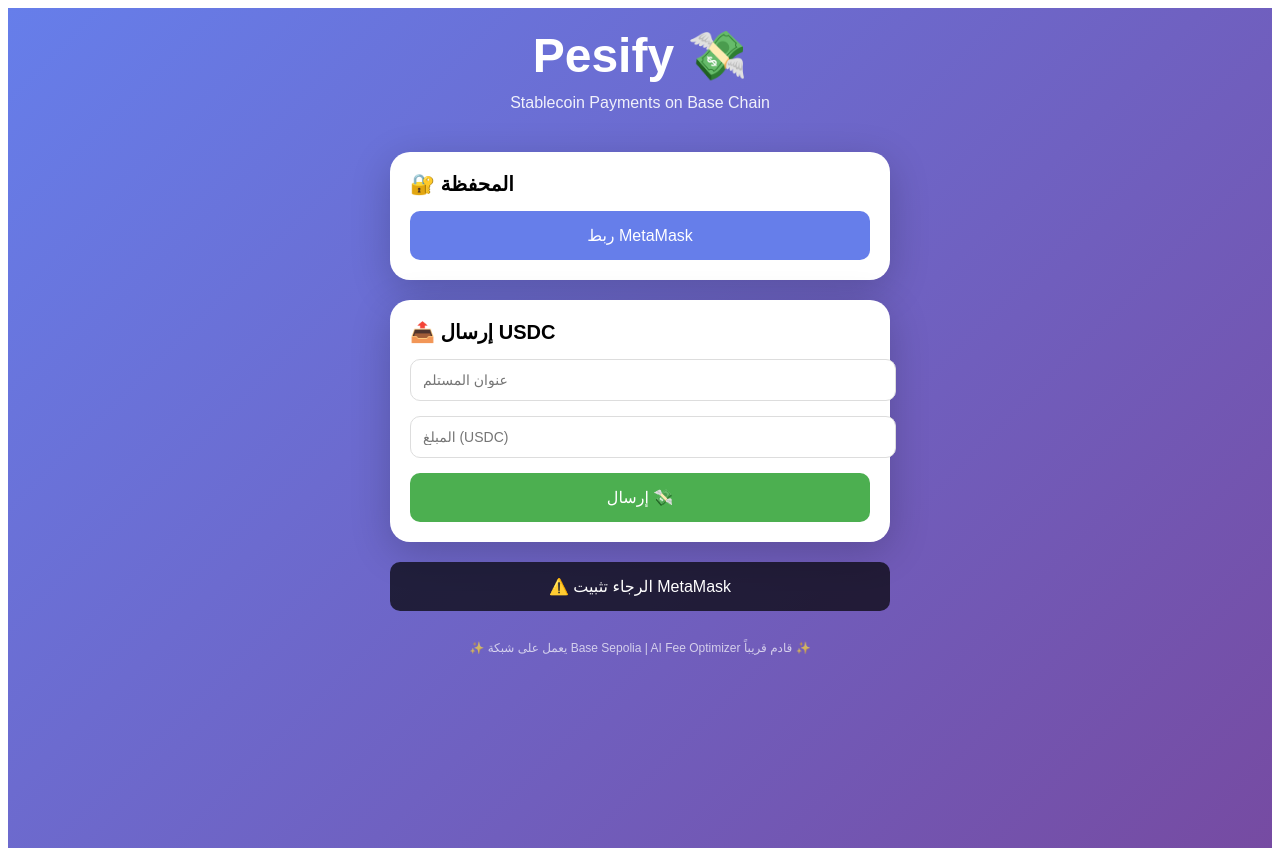
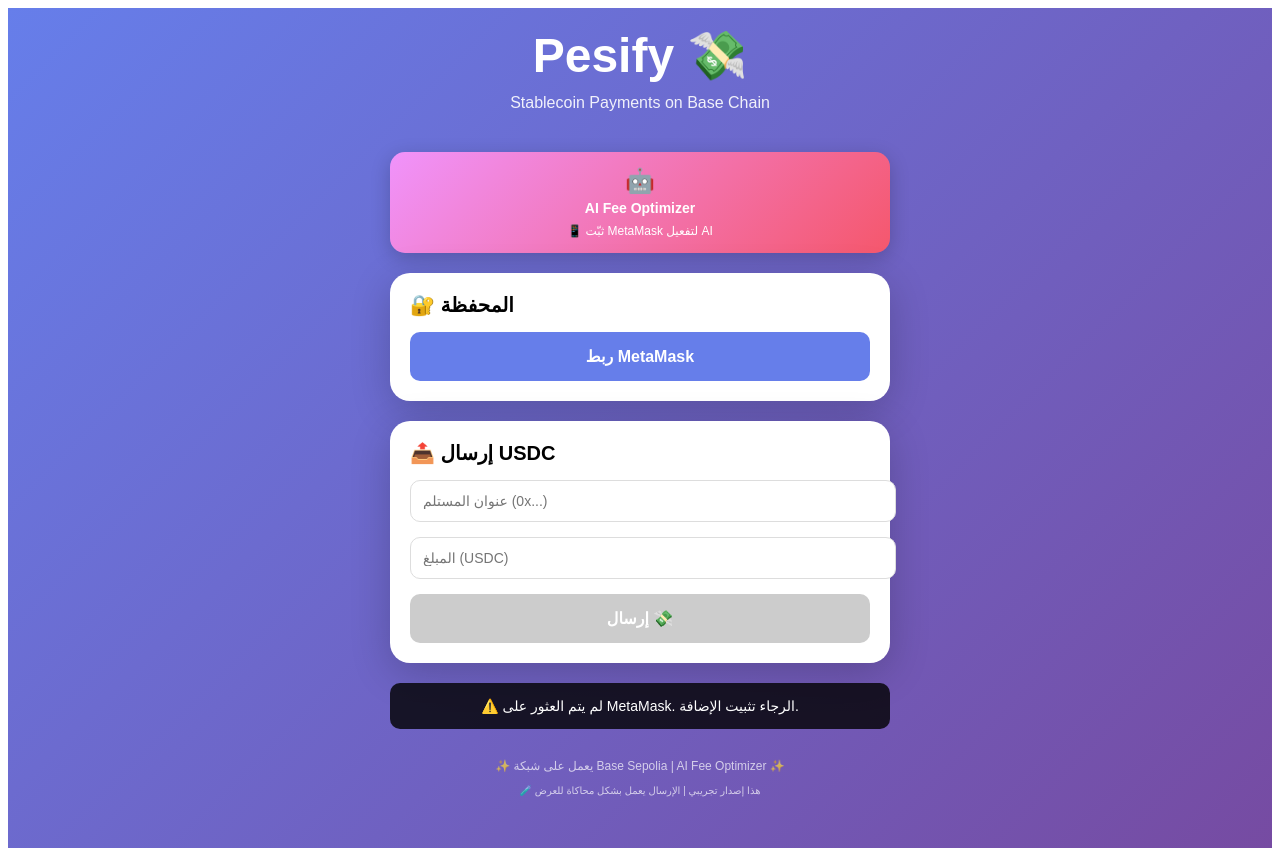
Before and after one commit to Mb4252/sudan-market-, a Next.js app: page / in a window 1280 px wide. Both pictures are taken after a click on the button "ربط MetaMask". Built offline with nearby package versions, Linux system fonts and the light colour scheme.

Commit message:
Update page.tsx

```diff
--- a/app/page.tsx
+++ b/app/page.tsx
@@ -1,6 +1,6 @@
 'use client';
 
-import { useState } from 'react';
+import { useState, useEffect } from 'react';
 
 export default function Home() {
   const [isConnected, setIsConnected] = useState(false);
@@ -8,22 +8,33 @@
   const [toAddress, setToAddress] = useState('');
   const [amount, setAmount] = useState('');
   const [status, setStatus] = useState('');
+  const [aiRecommendation, setAiRecommendation] = useState('');
 
+  // دالة ربط المحفظة - هذه هي النسخة الصحيحة التي تعمل
   const connectWallet = async () => {
+    setStatus('جاري الاتصال بالمحفظة...');
+
+    // التحقق من وجود MetaMask
     if (typeof window !== 'undefined' && (window as any).ethereum) {
       try {
-        const accounts = await (window as any).ethereum.request({ method: 'eth_requestAccounts' });
+        // هذا السطر يفتح نافذة MetaMask
+        const accounts = await (window as any).ethereum.request({
+          method: 'eth_requestAccounts'
+        });
+
         setAddress(accounts[0]);
         setIsConnected(true);
-        setStatus('✅ محفظة متصلة!');
+        setStatus('✅ محفظة متصلة بنجاح!');
       } catch (err) {
-        setStatus('❌ فشل الاتصال');
+        console.error(err);
+        setStatus('❌ فشل الاتصال أو تم رفضه من قبلك.');
       }
     } else {
-      setStatus('⚠️ الرجاء تثبيت MetaMask');
+      setStatus('⚠️ لم يتم العثور على MetaMask. الرجاء تثبيت الإضافة.');
     }
   };
 
+  // دالة إرسال USDC - نسخة محاكاة
   const sendPayment = () => {
     if (!isConnected) {
       setStatus('⚠️ الرجاء ربط المحفظة أولاً');
@@ -33,11 +44,49 @@
       setStatus('⚠️ الرجاء إدخال العنوان والمبلغ');
       return;
     }
-    setStatus(`🚀 جاري إرسال ${amount} USDC إلى ${toAddress.substring(0, 6)}...`);
+    if (toAddress.length !== 42 || !toAddress.startsWith('0x')) {
+      setStatus('⚠️ العنوان غير صالح. يجب أن يبدأ بـ 0x ويتكون من 42 حرفاً');
+      return;
+    }
+
+    setStatus(`🚀 جاري إرسال ${amount} USDC إلى ${toAddress.substring(0, 6)}...${toAddress.substring(38)}`);
+
+    // محاكاة الإرسال
     setTimeout(() => {
-      setStatus('✅ تم الإرسال بنجاح على Base Chain!');
-    }, 2000);
+      setStatus(`✅ تم إرسال ${amount} USDC بنجاح على Base Sepolia!`);
+      setToAddress('');
+      setAmount('');
+    }, 3000);
   };
+
+  // AI Recommendation - تحليل رسوم الشبكة
+  useEffect(() => {
+    const getRecommendation = async () => {
+      if (typeof window !== 'undefined' && (window as any).ethereum) {
+        try {
+          // محاكاة جلب رسوم الغاز من الشبكة
+          const gasPrice = Math.floor(Math.random() * 50) + 10; // 10-60 Gwei
+
+          if (gasPrice < 25) {
+            setAiRecommendation('🟢 وقت ممتاز للإرسال! رسوم الغاز منخفضة (' + gasPrice + ' Gwei)');
+          } else if (gasPrice < 40) {
+            setAiRecommendation('🟡 رسوم متوسطة (' + gasPrice + ' Gwei) - يمكنك الإرسال الآن');
+          } else {
+            setAiRecommendation('🔴 رسوم مرتفعة (' + gasPrice + ' Gwei) - يفضل الانتظار 10 دقائق');
+          }
+        } catch (err) {
+          setAiRecommendation('🤖 AI جاهز لتوصية الرسوم');
+        }
+      } else {
+        setAiRecommendation('📱 ثبّت MetaMask لتفعيل AI');
+      }
+    };
+
+    getRecommendation();
+    const interval = setInterval(getRecommendation, 30000); // تحديث كل 30 ثانية
+
+    return () => clearInterval(interval);
+  }, []);
 
   return (
     <div style={{
@@ -48,6 +97,7 @@
     }}>
       <div style={{ maxWidth: '500px', margin: '0 auto' }}>
 
+        {/* العنوان */}
         <div style={{ textAlign: 'center', marginBottom: '40px' }}>
           <h1 style={{ fontSize: '48px', margin: '0', color: 'white' }}>
             Pesify 💸
@@ -57,6 +107,24 @@
           </p>
         </div>
 
+        {/* AI Recommendation Card */}
+        {aiRecommendation && (
+          <div style={{
+            background: 'linear-gradient(135deg, #f093fb 0%, #f5576c 100%)',
+            borderRadius: '15px',
+            padding: '15px',
+            marginBottom: '20px',
+            color: 'white',
+            textAlign: 'center',
+            boxShadow: '0 5px 20px rgba(0,0,0,0.2)'
+          }}>
+            <div style={{ fontSize: '24px', marginBottom: '5px' }}>🤖</div>
+            <div style={{ fontSize: '14px', fontWeight: 'bold' }}>AI Fee Optimizer</div>
+            <div style={{ fontSize: '12px', marginTop: '8px' }}>{aiRecommendation}</div>
+          </div>
+        )}
+
+        {/* بطاقة المحفظة */}
         <div style={{
           background: 'white',
           borderRadius: '20px',
@@ -77,7 +145,8 @@
                 border: 'none',
                 borderRadius: '10px',
                 fontSize: '16px',
-                cursor: 'pointer'
+                cursor: 'pointer',
+                fontWeight: 'bold'
               }}
             >
               ربط MetaMask
@@ -89,11 +158,12 @@
               borderRadius: '10px',
               wordBreak: 'break-all'
             }}>
-              ✅ متصل: {address.substring(0, 6)}...{address.substring(38)}
+              ✅ متصل: {address.substring(0, 8)}...{address.substring(36)}
             </div>
           )}
         </div>
 
+        {/* بطاقة الإرسال */}
         <div style={{
           background: 'white',
           borderRadius: '20px',
@@ -105,7 +175,7 @@
 
           <input
             type="text"
-            placeholder="عنوان المستلم"
+            placeholder="عنوان المستلم (0x...)"
             value={toAddress}
             onChange={(e) => setToAddress(e.target.value)}
             style={{
@@ -135,40 +205,48 @@
 
           <button
             onClick={sendPayment}
+            disabled={!isConnected}
             style={{
               width: '100%',
               padding: '15px',
-              background: '#4caf50',
+              background: isConnected ? '#4caf50' : '#cccccc',
               color: 'white',
               border: 'none',
               borderRadius: '10px',
               fontSize: '16px',
-              cursor: 'pointer'
+              cursor: isConnected ? 'pointer' : 'not-allowed',
+              fontWeight: 'bold'
             }}
           >
             إرسال 💸
           </button>
         </div>
 
+        {/* حالة التطبيق */}
         {status && (
           <div style={{
-            background: 'rgba(0,0,0,0.7)',
+            background: 'rgba(0,0,0,0.8)',
             color: 'white',
             padding: '15px',
             borderRadius: '10px',
-            textAlign: 'center'
+            textAlign: 'center',
+            fontSize: '14px'
           }}>
             {status}
           </div>
         )}
 
+        {/* معلومات إضافية */}
         <div style={{
           textAlign: 'center',
           color: 'rgba(255,255,255,0.7)',
           marginTop: '30px',
           fontSize: '12px'
         }}>
-          <p>✨ يعمل على شبكة Base Sepolia | AI Fee Optimizer قادم قريباً ✨</p>
+          <p>✨ يعمل على شبكة Base Sepolia | AI Fee Optimizer ✨</p>
+          <p style={{ marginTop: '10px', fontSize: '10px' }}>
+            🧪 هذا إصدار تجريبي | الإرسال يعمل بشكل محاكاة للعرض
+          </p>
         </div>
       </div>
     </div>
```
